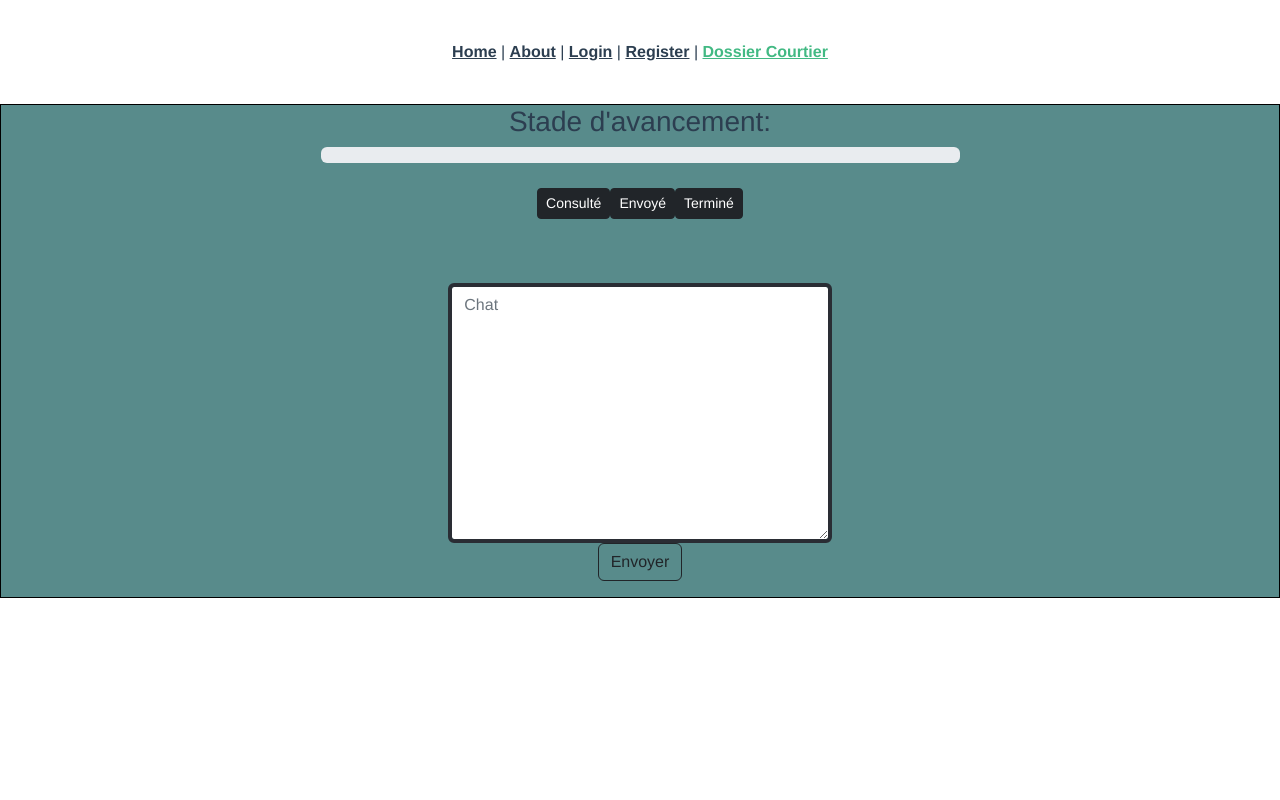
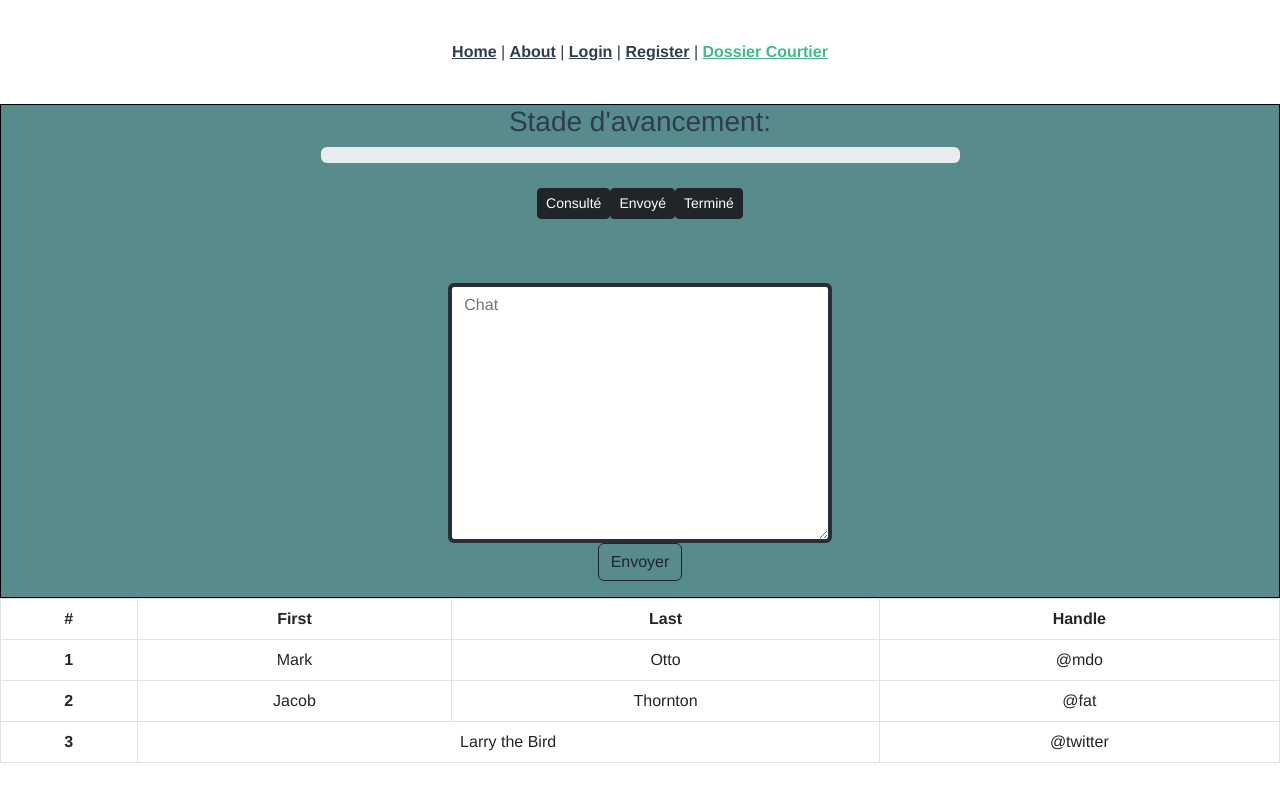
Before and after one commit to AlexiFa/SolutionFactory, a Vue app in the folder site-courtier/front/: page /CDossier in a window 1280 px wide. Built offline with nearby package versions, Linux system fonts and the light colour scheme.

Commit message:
Component Table

```diff
--- a/site-courtier/front/src/components/Dossier/DTable.vue
+++ b/site-courtier/front/src/components/Dossier/DTable.vue
@@ -1,3 +1,34 @@
 <template>
+    <div>
+        <table class="table table-bordered">
+            <thead>
+                <tr>
+                <th scope="col">#</th>
+                <th scope="col">First</th>
+                <th scope="col">Last</th>
+                <th scope="col">Handle</th>
+                </tr>
+            </thead>
+            <tbody>
+                <tr>
+                <th scope="row">1</th>
+                <td>Mark</td>
+                <td>Otto</td>
+                <td>@mdo</td>
+                </tr>
+                <tr>
+                <th scope="row">2</th>
+                <td>Jacob</td>
+                <td>Thornton</td>
+                <td>@fat</td>
+                </tr>
+                <tr>
+                <th scope="row">3</th>
+                <td colspan="2">Larry the Bird</td>
+                <td>@twitter</td>
+                </tr>
+             </tbody>
 
+        </table>
+    </div>
 </template>
--- a/site-courtier/front/src/views/courtier/CDossier.vue
+++ b/site-courtier/front/src/views/courtier/CDossier.vue
@@ -3,18 +3,24 @@
     <DCard>
 
     </DCard>
+
+    <DTable>
+
+    </DTable>
   </div>
 </template>
 
 <script>
 // @ is an alias to /src
 import DCard from '@/components/Dossier/DCard.vue'
+import DTable from '@/components/Dossier/DTable.vue'
 
 export default
 {
   name: 'CDossier',
   components: {
-    DCard
+    DCard,
+    DTable
 
   },
 }
```
Also changed, not shown: site-courtier/front/src/components/Dossier/DCard.vue (+0 -7 lines).
